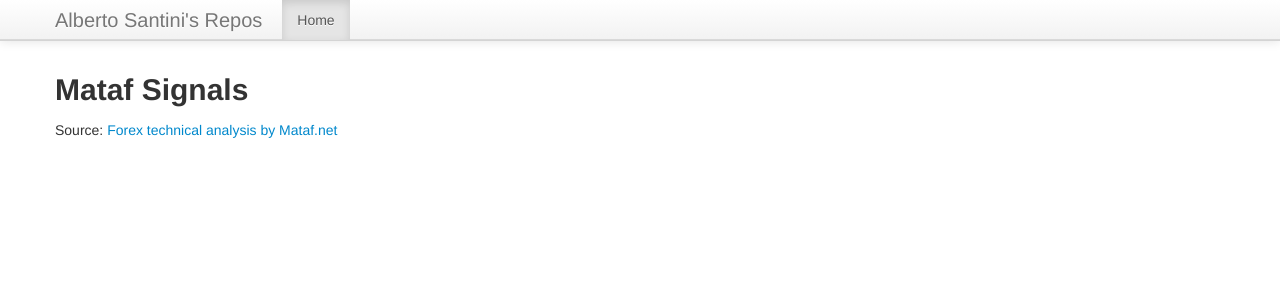
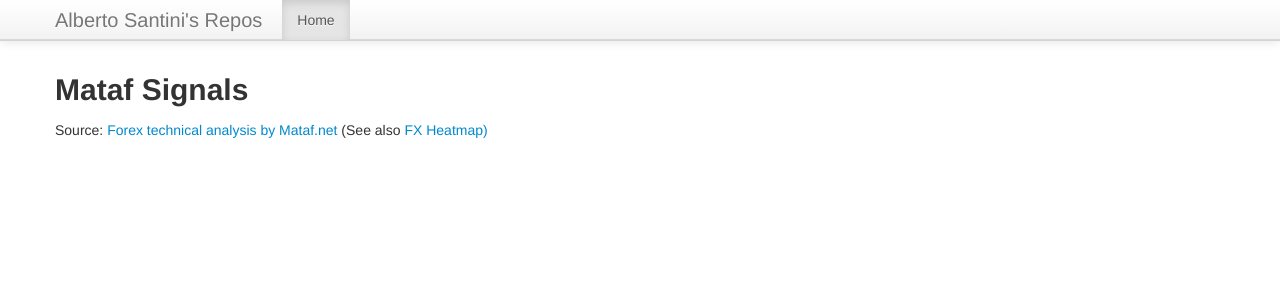
Before and after one commit to albertosantini/albertosantini.github.com, a Jekyll site: the page built from mataf/index.html, in a window 1280 px wide. Shown: the top 300 px of the page. Built offline with Jekyll 4.4.1, drawn with Linux system fonts in a browser that asks for light colours; nearby versions of some CDN libraries.

Commit message:
mataf - Add FXHeatmap link.

```diff
--- a/mataf/index.html
+++ b/mataf/index.html
@@ -7,8 +7,9 @@ jquery: 1.8.0
 
 <p>Source: <a href="http://www.forexticket.co.uk/en/forex/technical-analysis">
 Forex technical analysis by Mataf.net</a>
+(See also <a href="http://tools.olseninvest.com/">FX Heatmap<a>)
 </p>
 
 <div id="results"></div>
 
-<script src="analysis.js"></script>
+<script src="mataf.js"></script>
```
Also changed, not shown: mataf/mataf.js (renamed from mataf/analysis.js).
